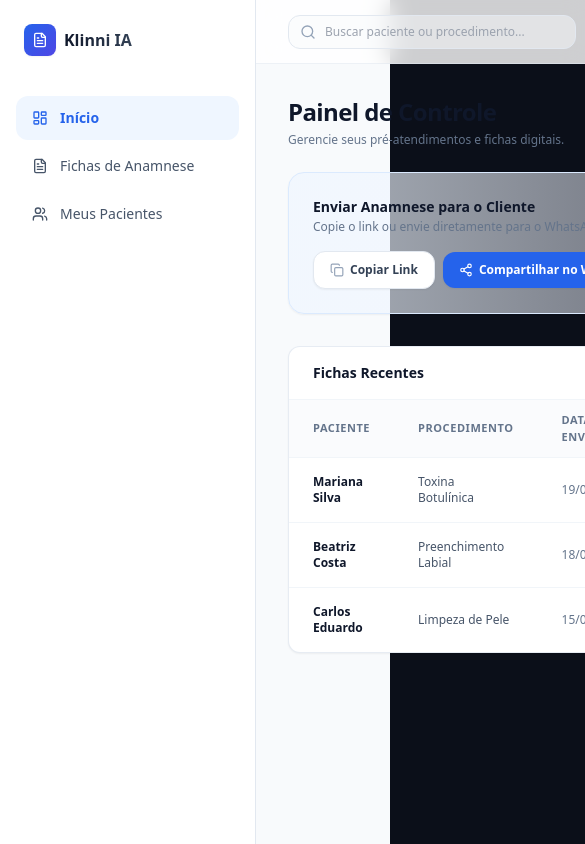
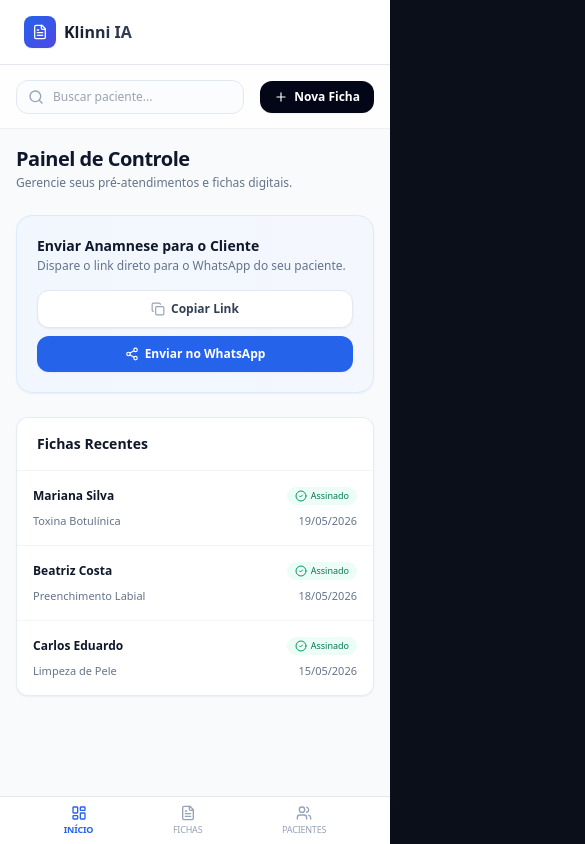
Before and after one commit to JuniorPiedade/anamnese-digitalapp, a Next.js app: page /dashboard in a window 390 px wide. Shown: the top 844 px of the page, 585 px wide, since content can reach past the window. Built offline with nearby package versions, Linux system fonts and the light colour scheme.

Commit message:
Update page.tsx

```diff
--- a/src/app/dashboard/page.tsx
+++ b/src/app/dashboard/page.tsx
@@ -17,22 +17,18 @@ export default function DashboardPage() {
   const [searchQuery, setSearchQuery] = useState("");
   const [copiado, setCopiado] = useState(false);
 
-  // URL da ficha pública que criamos no passo anterior
   const LINK_ANAMNESE = "https://anamnese-digitalapp.vercel.app/anamnese/cliente";
 
-  // Mensagem padrão que será enviada pelo WhatsApp
   const MENSAGEM_WHATSAPP = encodeURIComponent(
     `Olá! Para agilizarmos o seu atendimento e garantirmos total segurança no seu procedimento, por favor, preencha a nossa ficha de pré-atendimento digital antes da sua consulta.\n\nClique no link seguro para responder (leva menos de 3 minutos):\n${LINK_ANAMNESE}`
   );
 
-  // Função para copiar o link para a área de transferência
   const copiarLink = () => {
     navigator.clipboard.writeText(LINK_ANAMNESE);
     setCopiado(true);
     setTimeout(() => setCopiado(false), 2000);
   };
 
-  // Dados estáticos temporários
   const fichasExemplo = [
     { id: "1", paciente: "Mariana Silva", procedimento: "Toxina Botulínica", data: "19/05/2026", status: "Assinado" },
     { id: "2", paciente: "Beatriz Costa", procedimento: "Preenchimento Labial", data: "18/05/2026", status: "Assinado" },
@@ -45,17 +41,19 @@ export default function DashboardPage() {
   );
 
   return (
-    <div className="flex min-h-screen bg-slate-50 text-slate-800 antialiased font-sans">
+    <div className="min-h-screen bg-slate-50 text-slate-800 antialiased font-sans flex flex-col md:flex-row">
 
-      {/* SIDEBAR */}
-      <aside className="fixed inset-y-0 left-0 z-20 flex w-64 flex-col border-r border-slate-200 bg-white px-4 py-6">
+      {/* SIDEBAR (DESKTOP) / HEADER SUPERIOR (MOBILE) */}
+      <aside className="w-full md:w-64 bg-white border-b md:border-b-0 md:border-r border-slate-200 px-4 py-4 md:py-6 md:fixed md:inset-y-0 md:z-20 flex md:flex-col justify-between md:justify-start items-center md:items-stretch gap-4">
         <div className="flex items-center gap-2 px-2">
           <div className="flex h-8 w-8 items-center justify-center rounded-lg bg-gradient-to-br from-blue-600 to-indigo-600 text-white shadow-sm">
             <FileText className="h-4 w-4" />
           </div>
           <span className="text-base font-bold bg-gradient-to-r from-slate-900 to-slate-700 bg-clip-text text-transparent">Klinni IA</span>
         </div>
-        <nav className="mt-10 flex-1 space-y-1">
+
+        {/* Menu - Escondido no Mobile, Visível no Desktop */}
+        <nav className="hidden md:flex flex-col mt-10 flex-1 space-y-1">
           <a href="#" className="flex items-center gap-3 rounded-xl bg-blue-50 px-4 py-3 text-sm font-semibold text-blue-600">
             <LayoutDashboard className="h-4 w-4" /> Início
           </a>
@@ -68,47 +66,48 @@ export default function DashboardPage() {
         </nav>
       </aside>
 
-      {/* ÁREA CENTRAL */}
-      <div className="flex-1 pl-64">
+      {/* ÁREA CENTRAL (Ajusta o espaçamento esquerdo apenas no desktop) */}
+      <div className="flex-1 md:pl-64 flex flex-col">
 
-        {/* HEADER */}
-        <header className="sticky top-0 z-10 flex h-16 items-center justify-between border-b border-slate-200/60 bg-white/80 px-8 backdrop-blur-md">
-          <div className="relative w-72">
+        {/* HEADER / BARRA DE BUSCA */}
+        <header className="sticky top-0 z-10 flex h-16 items-center justify-between border-b border-slate-200/60 bg-white/80 px-4 md:px-8 backdrop-blur-md gap-4">
+          <div className="relative flex-1 max-w-xs md:max-w-72">
             <Search className="absolute left-3 top-1/2 h-4 w-4 -translate-y-1/2 text-slate-400" />
             <input
               type="text"
-              placeholder="Buscar paciente ou procedimento..."
+              placeholder="Buscar paciente..."
               value={searchQuery}
               onChange={(e) => setSearchQuery(e.target.value)}
               className="w-full rounded-xl border border-slate-200 bg-slate-50/50 py-2 pl-9 pr-4 text-xs outline-none focus:border-blue-500 focus:bg-white transition-all"
             />
           </div>
-          <div className="flex items-center gap-3">
-            <a href="/dashboard/nova-ficha" className="flex items-center gap-1.5 rounded-xl bg-slate-950 px-4 py-2 text-xs font-semibold text-white shadow-sm hover:bg-slate-800 transition-all">
-              <Plus className="h-4 w-4" /> Preencher na Clínica
+          <div className="flex items-center">
+            <a href="/dashboard/nova-ficha" className="flex items-center gap-1.5 rounded-xl bg-slate-950 px-3.5 py-2 text-xs font-semibold text-white shadow-sm hover:bg-slate-800 transition-all whitespace-nowrap">
+              <Plus className="h-3.5 w-3.5" /> <span className="hidden sm:inline">Preencher na Clínica</span><span className="sm:hidden">Nova Ficha</span>
             </a>
           </div>
         </header>
 
         {/* CONTEÚDO PRINCIPAL */}
-        <main className="p-8 max-w-5xl">
+        <main className="p-4 md:p-8 max-w-5xl w-full mx-auto flex-1">
 
           <div className="mb-6">
-            <h1 className="text-2xl font-bold text-slate-900 tracking-tight">Painel de Controle</h1>
-            <p className="text-xs text-slate-500 mt-1">Gerencie seus pré-atendimentos e fichas digitais.</p>
+            <h1 className="text-xl md:text-2xl font-bold text-slate-900 tracking-tight">Painel de Controle</h1>
+            <p className="text-xs text-slate-500 mt-0.5">Gerencie seus pré-atendimentos e fichas digitais.</p>
           </div>
 
-          {/* CARD DE AÇÕES RÁPIDAS (COMPARTILHAMENTO) */}
-          <div className="mb-8 rounded-2xl border border-blue-100 bg-gradient-to-r from-blue-50/70 to-indigo-50/40 p-6 shadow-sm flex flex-col sm:flex-row sm:items-center justify-between gap-4">
+          {/* CARD DE AÇÕES RÁPIDAS (TOTALMENTE RESPONSIVO) */}
+          <div className="mb-6 md:mb-8 rounded-2xl border border-blue-100 bg-gradient-to-r from-blue-50/70 to-indigo-50/40 p-5 md:p-6 shadow-sm flex flex-col lg:flex-row lg:items-center justify-between gap-4">
             <div>
               <h3 className="text-sm font-bold text-slate-900">Enviar Anamnese para o Cliente</h3>
-              <p className="text-xs text-slate-500 mt-0.5">Copie o link ou envie diretamente para o WhatsApp do paciente.</p>
+              <p className="text-xs text-slate-500 mt-0.5">Dispare o link direto para o WhatsApp do seu paciente.</p>
             </div>
 
-            <div className="flex items-center gap-2">
+            <div className="grid grid-cols-1 sm:flex items-center gap-2 w-full lg:w-auto">
+              {/* Botão de Copiar Link */}
               <button
                 onClick={copiarLink}
-                className="flex items-center gap-1.5 rounded-xl border border-slate-200 bg-white px-4 py-2.5 text-xs font-semibold text-slate-700 hover:bg-slate-50 active:scale-98 transition-all shadow-sm"
+                className="flex items-center justify-center gap-1.5 rounded-xl border border-slate-200 bg-white px-4 py-2.5 text-xs font-semibold text-slate-700 hover:bg-slate-50 active:scale-98 transition-all shadow-sm w-full sm:w-auto"
               >
                 {copiado ? (
                   <>
@@ -121,24 +120,26 @@ export default function DashboardPage() {
                 )}
               </button>
 
+              {/* Botão de Enviar WhatsApp */}
               <a
                 href={`https://wa.me/?text=${MENSAGEM_WHATSAPP}`}
                 target="_blank"
                 rel="noopener noreferrer"
-                className="flex items-center gap-1.5 rounded-xl bg-blue-600 px-4 py-2.5 text-xs font-bold text-white shadow-sm hover:bg-blue-700 active:scale-98 transition-all"
+                className="flex items-center justify-center gap-1.5 rounded-xl bg-blue-600 px-4 py-2.5 text-xs font-bold text-white shadow-sm hover:bg-blue-700 active:scale-98 transition-all w-full sm:w-auto"
               >
-                <Share2 className="h-3.5 w-3.5" /> Compartilhar no WhatsApp
+                <Share2 className="h-3.5 w-3.5" /> Enviar no WhatsApp
               </a>
             </div>
           </div>
 
-          {/* HISTÓRICO DE FICHAS */}
+          {/* LISTA / TABELA DE FICHAS */}
           <div className="rounded-xl border border-slate-200/80 bg-white shadow-sm overflow-hidden">
-            <div className="border-b border-slate-100 px-6 py-4">
+            <div className="border-b border-slate-100 px-5 py-4">
               <h2 className="text-sm font-bold text-slate-900">Fichas Recentes</h2>
             </div>
 
-            <div className="overflow-x-auto">
+            {/* VISTA DESKTOP: TABELA TRADICIONAL */}
+            <div className="hidden md:block overflow-x-auto">
               <table className="w-full text-left border-collapse">
                 <thead>
                   <tr className="border-b border-slate-100 bg-slate-50/70 text-[11px] font-semibold text-slate-500 uppercase tracking-wider">
@@ -164,17 +165,57 @@ export default function DashboardPage() {
                     ))
                   ) : (
                     <tr>
-                      <td colSpan={4} className="text-center py-10 text-slate-400">
-                        Nenhum paciente encontrado.
-                      </td>
+                      <td colSpan={4} className="text-center py-10 text-slate-400">Nenhum paciente encontrado.</td>
                     </tr>
                   )}
                 </tbody>
               </table>
             </div>
+
+            {/* VISTA MOBILE: CARDS COMPACTOS (DESIGN LIGADO E LIMPO) */}
+            <div className="block md:hidden divide-y divide-slate-100">
+              {fichasFiltradas.length > 0 ? (
+                fichasFiltradas.map((ficha) => (
+                  <div key={ficha.id} className="p-4 flex flex-col gap-2 hover:bg-slate-50/50">
+                    <div className="flex items-center justify-between">
+                      <span className="font-bold text-slate-900 text-xs">{ficha.paciente}</span>
+                      <span className="inline-flex items-center gap-1 rounded-full bg-emerald-50 text-emerald-700 px-2 py-0.5 text-[9px] font-medium">
+                        <CheckCircle2 className="h-3 w-3 text-emerald-600" /> {ficha.status}
+                      </span>
+                    </div>
+                    <div className="flex justify-between text-[11px] text-slate-500">
+                      <span>{ficha.procedimento}</span>
+                      <span>{ficha.data}</span>
+                    </div>
+                  </div>
+                ))
+              ) : (
+                <div className="p-8 text-center text-xs text-slate-400">Nenhum paciente encontrado.</div>
+              )}
+            </div>
+
           </div>
+        </main>
 
-        </main>
+        {/* MENU INFERIOR FIXO DE NAVEGAÇÃO (APENAS NO MOBILE) */}
+        <nav className="md:hidden fixed bottom-0 inset-x-0 bg-white border-t border-slate-200 z-30 px-6 py-2 flex items-center justify-around shadow-lg">
+          <a href="#" className="flex flex-col items-center gap-0.5 text-blue-600">
+            <LayoutDashboard className="h-4 w-4" />
+            <span className="text-[9px] font-bold uppercase tracking-tight">Início</span>
+          </a>
+          <a href="#" className="flex flex-col items-center gap-0.5 text-slate-400 hover:text-slate-600">
+            <FileText className="h-4 w-4" />
+            <span className="text-[9px] font-medium uppercase tracking-tight font-sans">Fichas</span>
+          </a>
+          <a href="#" className="flex flex-col items-center gap-0.5 text-slate-400 hover:text-slate-600">
+            <Users className="h-4 w-4" />
+            <span className="text-[9px] font-medium uppercase tracking-tight font-sans">Pacientes</span>
+          </a>
+        </nav>
+
+        {/* Espaçador inferior para o conteúdo não sumir atrás do menu fixo do mobile */}
+        <div className="h-16 md:hidden" />
+
       </div>
     </div>
   );
```
